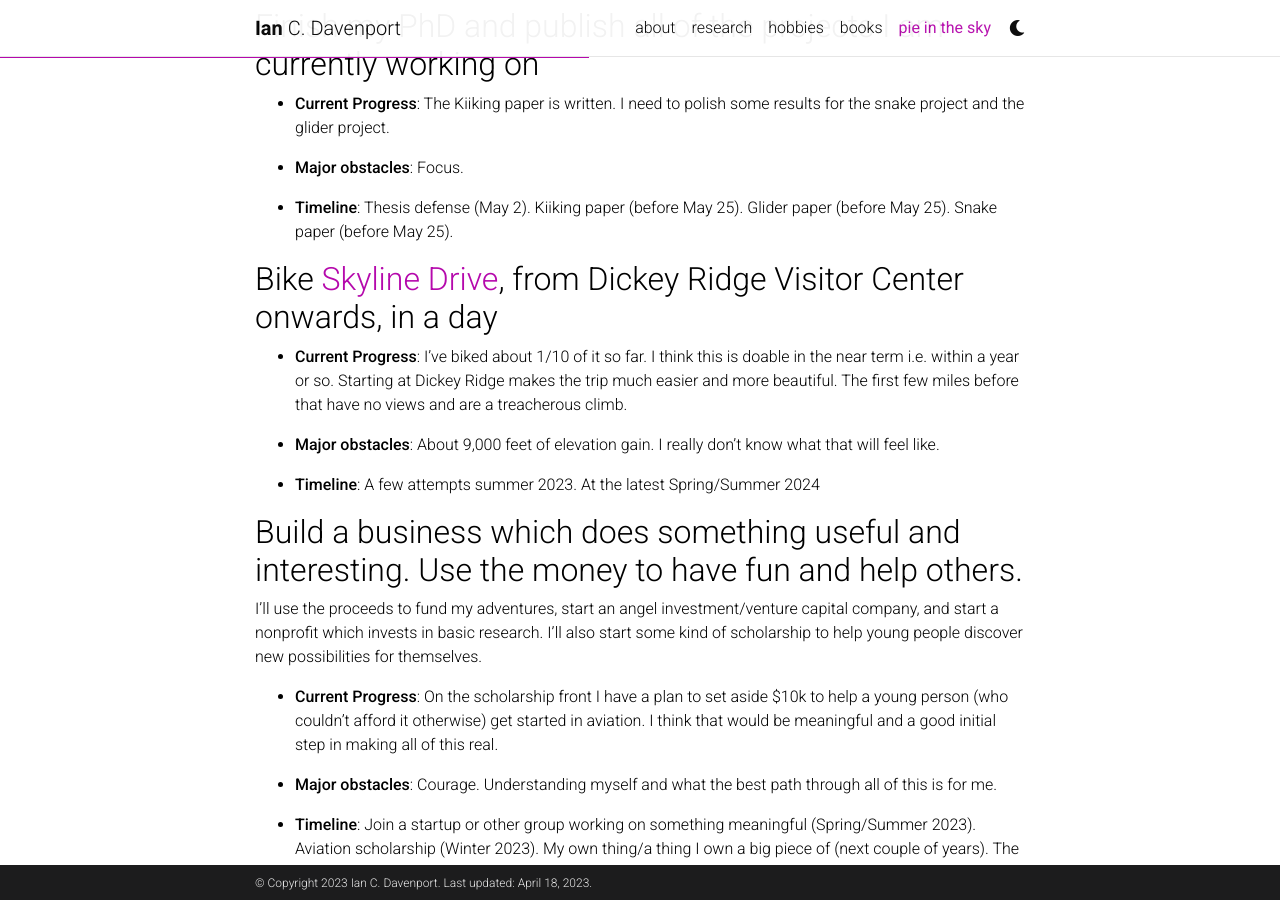
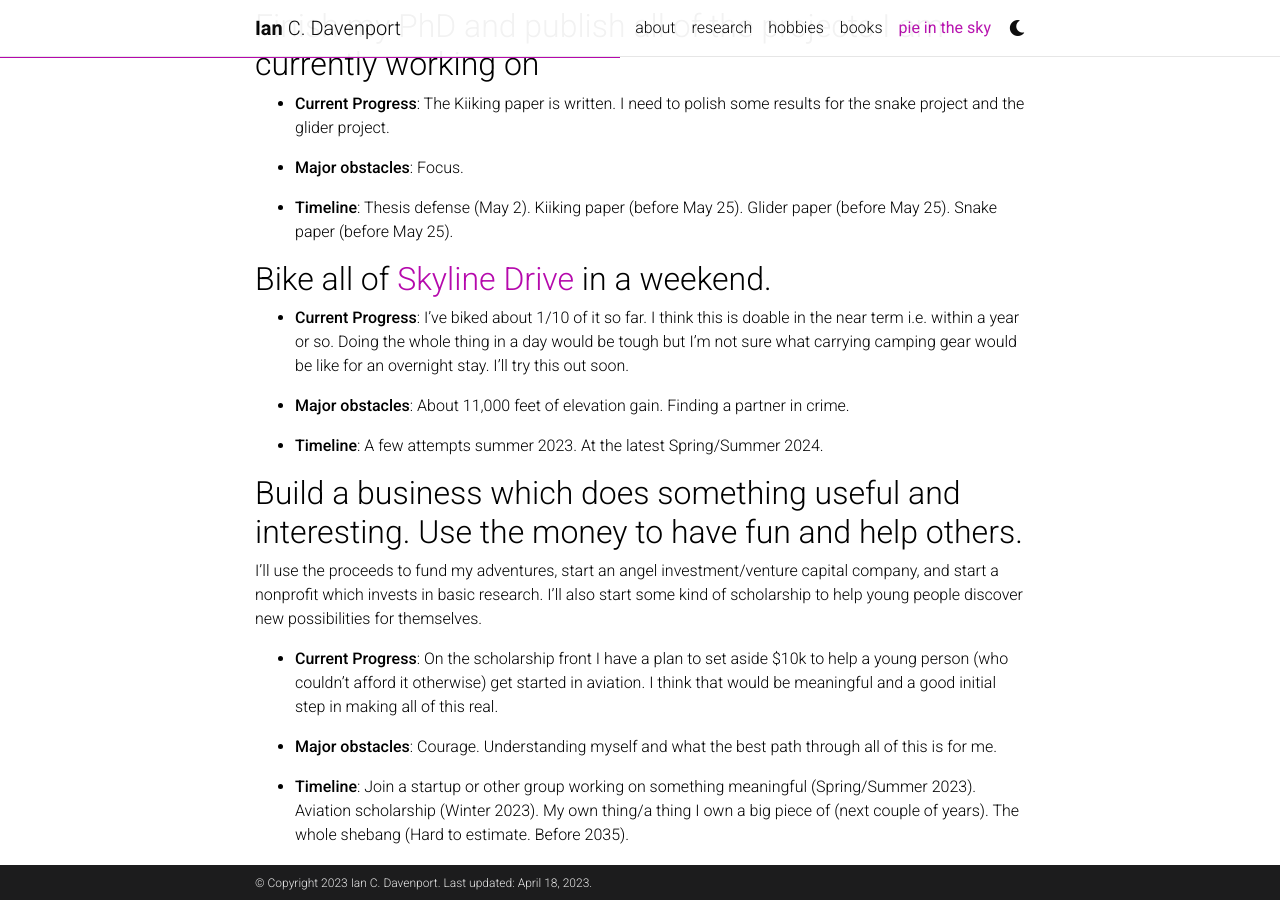
Before and after one commit to davenpi/davenpi.github.io, a Jekyll site: the page built from _pages/pie.md, in a window 1280 px wide and 900 px high, scrolled down 343 px. Built offline with Jekyll 4.4.1, drawn with Linux system fonts in a browser that asks for light colours; comment, search, counter and statistics services are not loaded; a style sheet for code colours, icons or effects is not loaded.

Commit message:
update pie

```diff
--- a/_pages/pie.md
+++ b/_pages/pie.md
@@ -28,15 +28,15 @@
 
 - **Timeline**: Thesis defense (May 2). Kiiking paper (before May 25). Glider paper (before May 25). Snake paper (before May 25).
 
-## Bike [Skyline Drive](https://www.nps.gov/shen/planyourvisit/driving-skyline-drive.htm), from Dickey Ridge Visitor Center onwards, in a day
+## Bike all of [Skyline Drive](https://www.nps.gov/shen/planyourvisit/driving-skyline-drive.htm) in a weekend.
 
-- **Current Progress**: I've biked about 1/10 of it so far. I think this is doable in the near term i.e. within a year or so. Starting
-at Dickey Ridge makes the trip much easier and more beautiful. The first few miles before that have no views and are a treacherous climb.
+- **Current Progress**: I've biked about 1/10 of it so far. I think this is doable in the near term i.e. within a year or so. Doing the whole thing in a day would be tough but I'm not sure what carrying camping gear would be like
+for an overnight stay. I'll try this out soon.
 
-- **Major obstacles**: About 9,000 feet of elevation gain. I really don't know what that will feel like.
+- **Major obstacles**: About 11,000 feet of elevation gain. Finding a partner in crime.
 
 
-- **Timeline**: A few attempts summer 2023. At the latest Spring/Summer 2024
+- **Timeline**: A few attempts summer 2023. At the latest Spring/Summer 2024.
 
 
 ## Build a business which does something useful and interesting. Use the money to have fun and help others.
```
